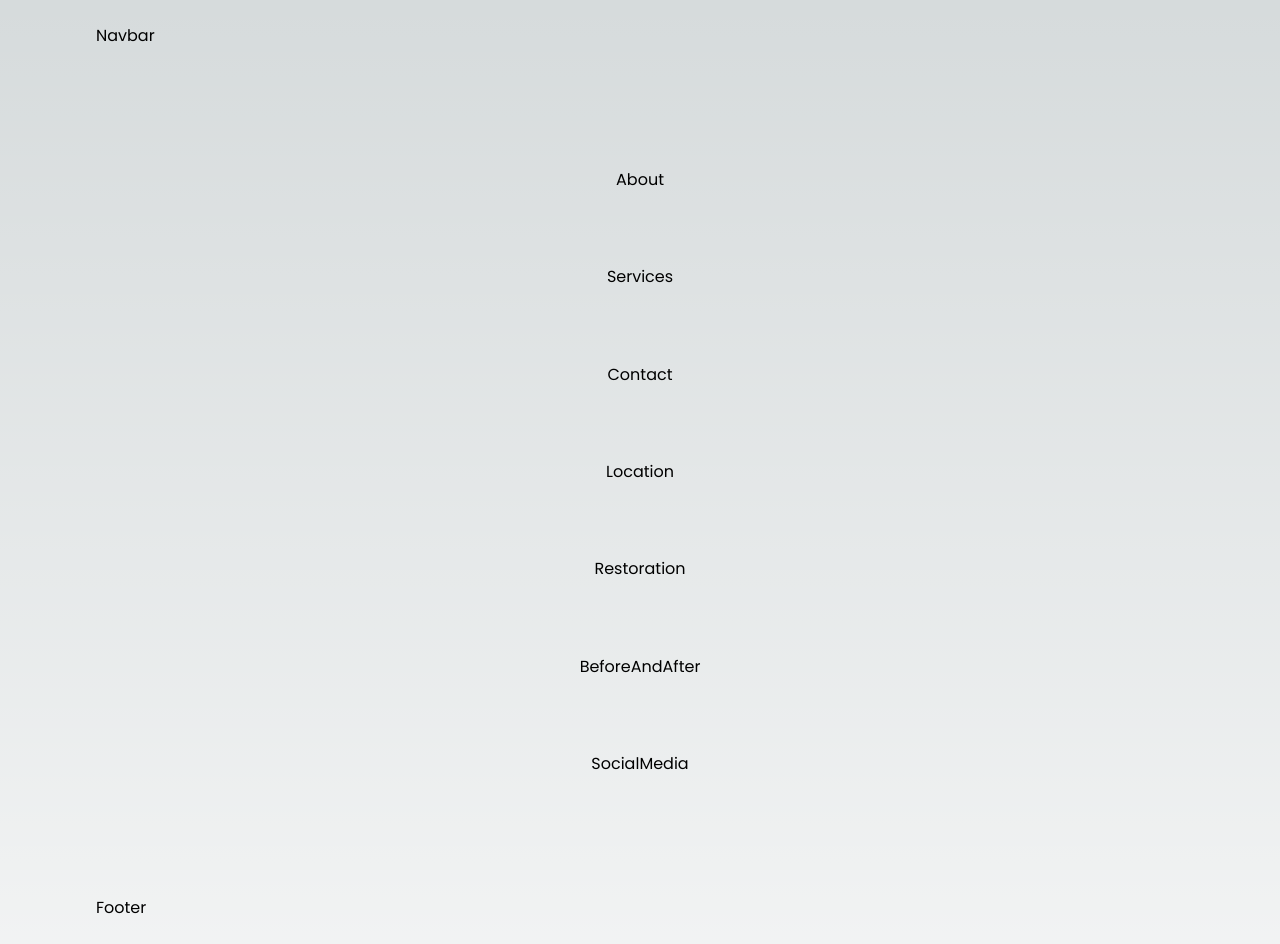
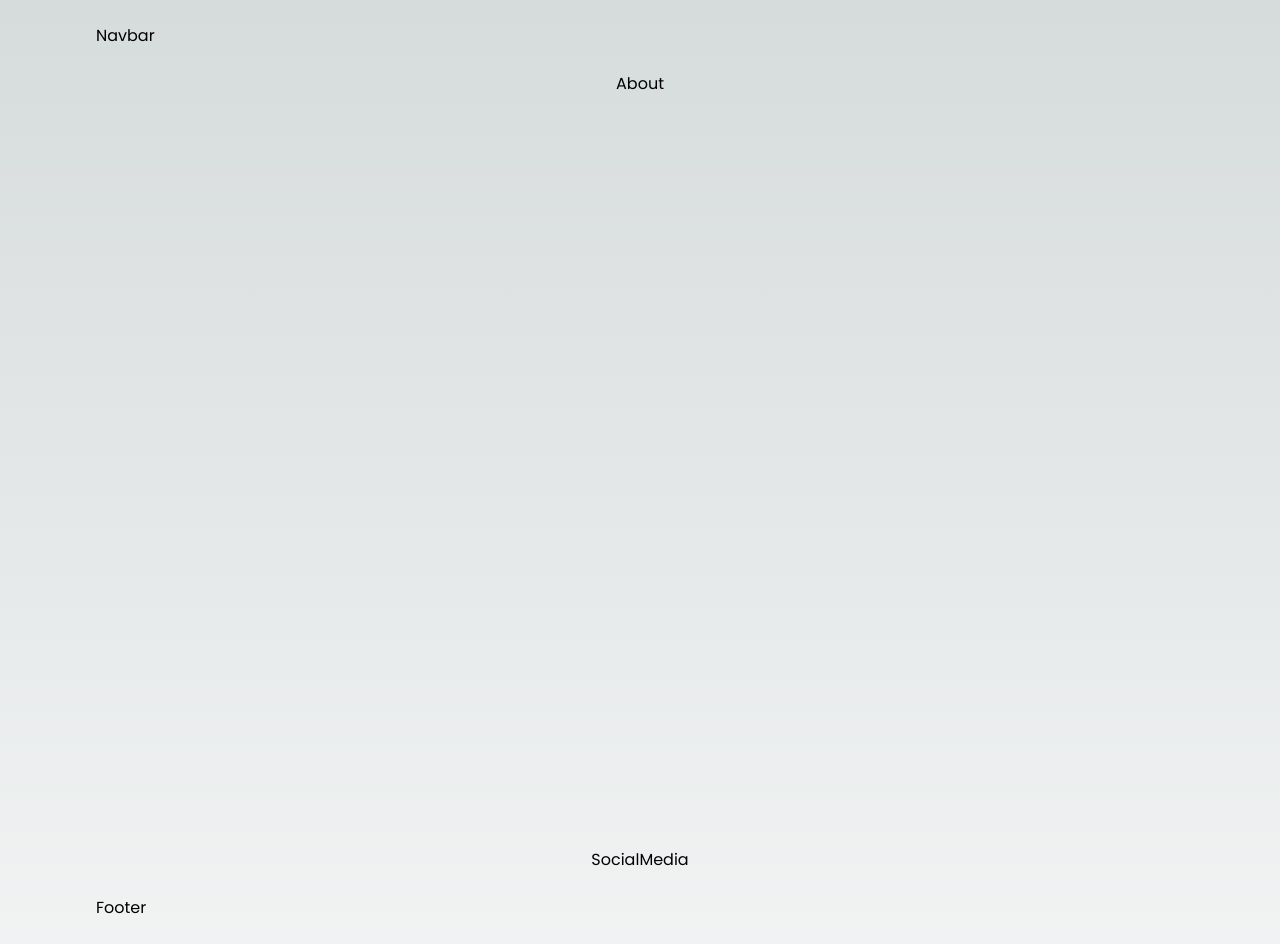
Before and after one commit to OskV2/amc-website-ui, a Next.js app: page / in a window 1280 px wide. Built offline with nearby package versions, Linux system fonts and the light colour scheme.

Commit message:
feat: added main page layouts

```diff
--- a/app/layout.tsx
+++ b/app/layout.tsx
@@ -17,10 +17,10 @@ export const metadata: Metadata = {
 
 const RootLayout = ({children}: Readonly<{ children: React.ReactNode}>) => {
   return (
-    <html lang="en">
+    <html className="scroll-smooth scroll-m-8" lang="en">
       <body className={poppins.className}>
         <Navbar />
-        <main className="flex min-h-screen flex-col items-center justify-between p-24">
+        <main className="flex min-h-screen flex-col items-center justify-between">
           {children}
         </main>
         <Footer />
--- a/app/page.tsx
+++ b/app/page.tsx
@@ -1,3 +1,4 @@
+"use client"
 import About from "@/components/About";
 import Services from "@/components/Services";
 import Contact from "@/components/Contact";
@@ -11,12 +12,12 @@ const Home = () => {
   return (
     <>
       <About />
-      <Services />
-      <Contact />
-      <Location />
-      <Restoration />
-      <BeforeAndAfter />
+      {/* <Services /> */}
+      {/* <Restoration /> */}
+      {/* <BeforeAndAfter /> */}
       <SocialMedia />
+      {/* <Location /> */}
+      {/* <Contact /> */}
     </>
   );
 };
```
